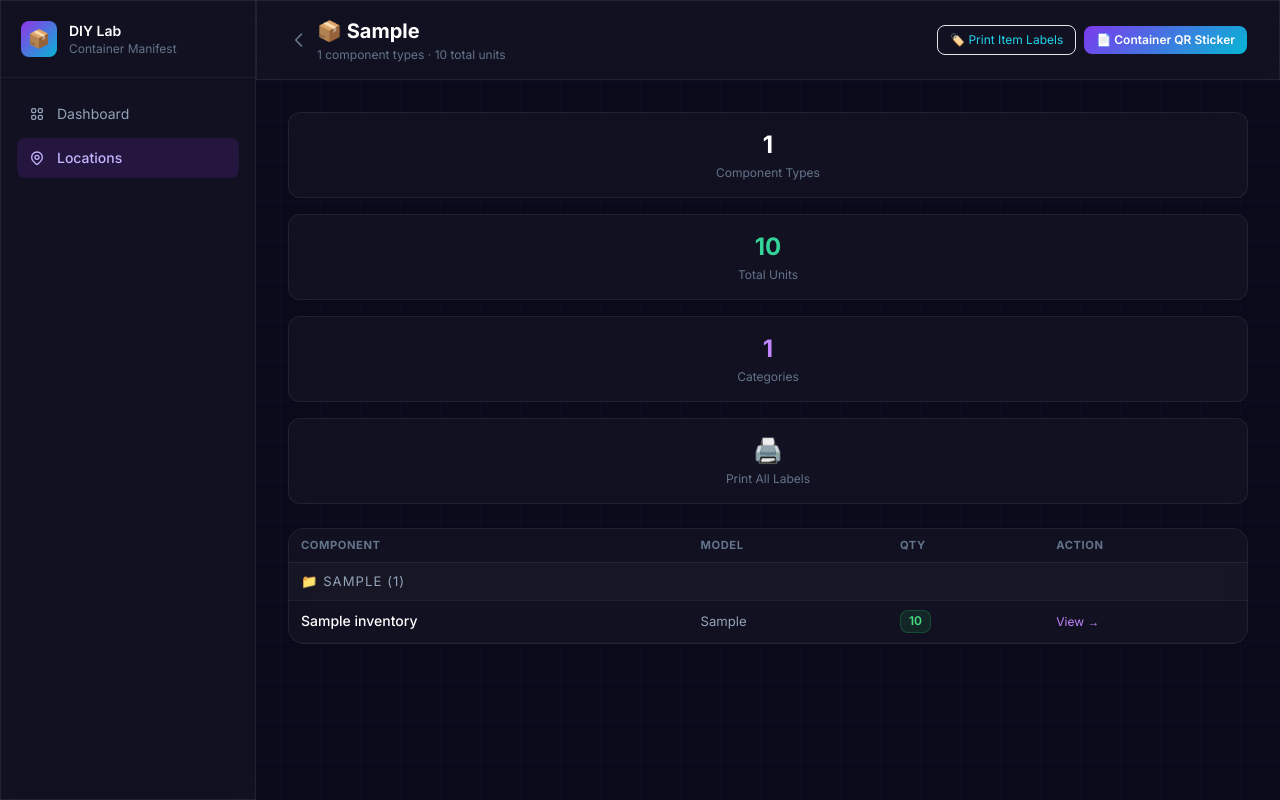
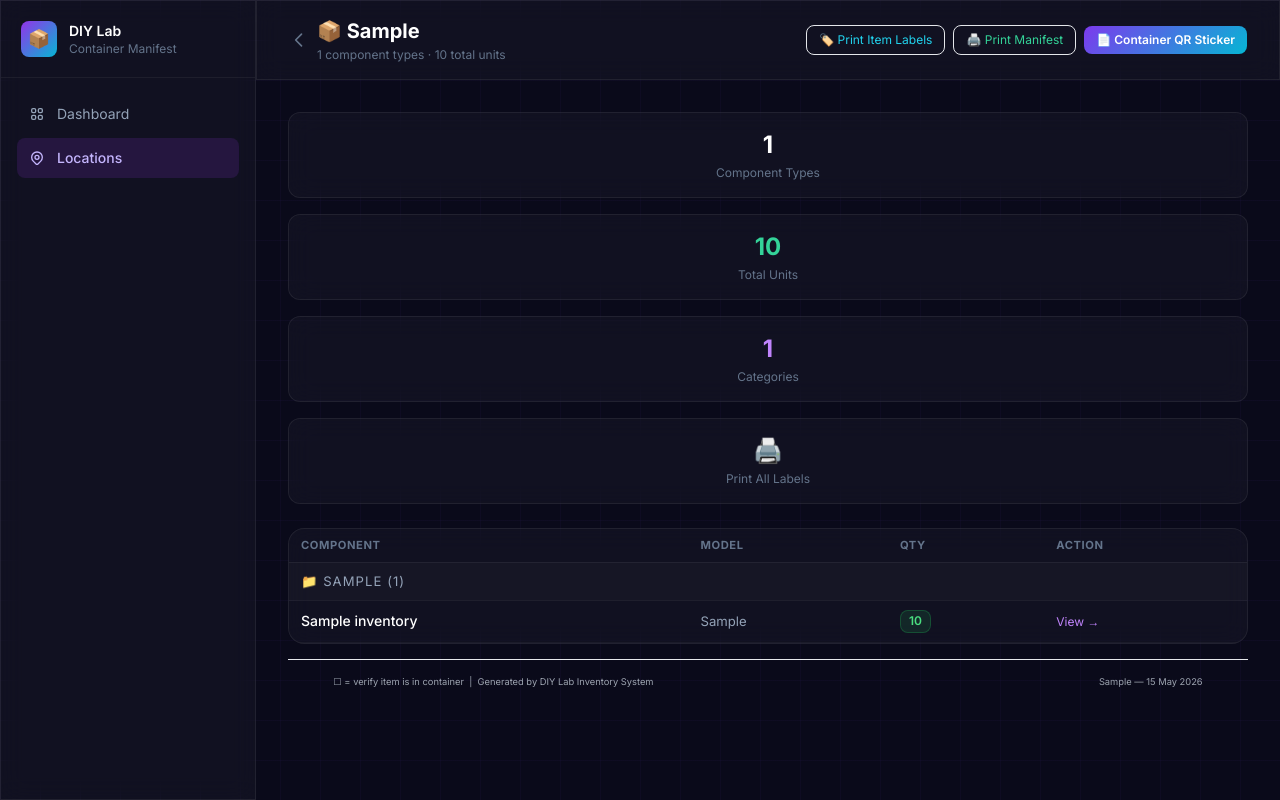
Before and after one commit to Philusha1983/diy-inventory, a PHP site: the page made by container_manifest.php in a window 1280 px wide. Run offline with PHP 8.4, Linux system fonts and the light colour scheme; the visitor is signed in with stand-in values (Sample User, id 1); tables that the repository leaves empty hold one stand-in row (values such as "Sample post").

Commit message:
feat: printable manifest sheet for containers
- Added '🖨️ Print Manifest' button in the header (green, beside QR sticker)
- Full @media print CSS: hides app chrome, sidebar, QR panels
- Print-only header: container name, item/qty/category counts, date+time
- Table prints with clean borders, light-purple category rows
- Added 'Verified ☐' checkbox column (hidden on screen, visible on paper)
  — lets user physically tick off items when examining a box
- Print footer: legend for the checkbox + container name + date
- No new dependencies; uses browser's native print dialog

```diff
--- a/container_manifest.php
+++ b/container_manifest.php
@@ -58,10 +58,44 @@ ksort($by_category);
     .sticker-info { flex:1; min-width:0; }
     .sticker-title { font-size:14px; font-weight:700; }
     .sticker-sub   { font-size:10px; color:#555; margin-top:2px; }
+    /* ── Print styles — clean A4 manifest sheet ──────────────────────── */
     @media print {
+      * { -webkit-print-color-adjust:exact; print-color-adjust:exact; }
       .no-print { display:none !important; }
-      body { background:#fff; color:#111; }
-      .glass { background:#f9fafb; border:1px solid #e5e7eb; }
+      body { background:#fff !important; color:#111 !important;
+             font-family: 'Inter', system-ui, sans-serif; margin:0; padding:0; }
+      /* Hide all app chrome */
+      #sidebar, #sidebar-overlay, #sticker-panel, #print-sticker-overlay { display:none !important; }
+      main { margin-left:0 !important; }
+      header { display:none !important; }
+      .p-4, .p-8, .lg\:p-8 { padding:0 !important; }
+      /* Show print-only header */
+      .print-header { display:block !important; }
+      /* Table styles for paper */
+      .glass { background:#fff !important; border:none !important;
+               border-radius:0 !important; box-shadow:none !important; }
+      .manifest-table { border-collapse:collapse; width:100%; font-size:9pt; }
+      .manifest-table th { background:#f3f4f6 !important; color:#374151 !important;
+        border:1px solid #d1d5db !important; padding:5pt 7pt;
+        font-size:8pt; text-transform:uppercase; letter-spacing:.04em; }
+      .manifest-table td { border:1px solid #e5e7eb !important; padding:5pt 7pt;
+        color:#111 !important; font-size:9pt; }
+      .manifest-table tr:hover td { background:none !important; }
+      .cat-header { background:#ede9fe !important; color:#4c1d95 !important;
+        font-weight:700; font-size:8pt; border:1px solid #c4b5fd !important; }
+      .qty-badge { background:none !important; color:#111 !important;
+        border:1px solid #9ca3af !important; border-radius:4px; }
+      /* Verified column — print only */
+      .col-verify { display:table-cell !important; }
+      /* Force hidden cols to show */
+      .hidden { display:table-cell !important; }
+      /* Avoid page breaks inside rows */
+      tr { page-break-inside:avoid; }
+      .cat-header { page-break-after:avoid; }
+    }
+    @media screen {
+      .print-header { display:none; }
+      .col-verify   { display:none; }
     }
   </style>
 </head>
@@ -99,14 +133,34 @@ ksort($by_category);
     </div>
     <div class="flex items-center gap-2 flex-shrink-0">
       <a href="print_labels.php?loc=<?= urlencode($loc) ?>" target="_blank"
-         class="text-xs text-cyan-400 border border-cyan-500/30 px-3 py-1.5 rounded-lg hover:bg-cyan-500/10 transition-all">
+         class="text-xs text-cyan-400 border border-cyan-500/30 px-3 py-1.5 rounded-lg hover:bg-cyan-500/10 transition-all no-print">
         🏷️ Print Item Labels
       </a>
-      <button onclick="toggleSticker()" class="btn-primary px-3 py-1.5 rounded-lg text-xs font-semibold text-white">
+      <button onclick="window.print()" class="text-xs text-emerald-400 border border-emerald-500/30 px-3 py-1.5 rounded-lg hover:bg-emerald-500/10 transition-all no-print">
+        🖨️ Print Manifest
+      </button>
+      <button onclick="toggleSticker()" class="btn-primary px-3 py-1.5 rounded-lg text-xs font-semibold text-white no-print">
         📄 Container QR Sticker
       </button>
     </div>
   </header>
+
+  <!-- Print-only manifest header (hidden on screen) -->
+  <div class="print-header" style="padding:12mm 12mm 6mm;border-bottom:2px solid #111;">
+    <div style="display:flex;justify-content:space-between;align-items:flex-start;">
+      <div>
+        <div style="font-size:18pt;font-weight:700;">📦 <?= htmlspecialchars($loc) ?></div>
+        <div style="font-size:9pt;color:#555;margin-top:3pt;">
+          <?= $total_items ?> component types &middot; <?= $total_qty ?> total units &middot;
+          <?= count($by_category) ?> categories
+        </div>
+      </div>
+      <div style="text-align:right;font-size:8pt;color:#777;">
+        <div>Printed: <?= date('d M Y, H:i') ?></div>
+        <div style="margin-top:2pt;">DIY Lab Inventory</div>
+      </div>
+    </div>
+  </div>
 
   <div class="p-4 lg:p-8">
 
@@ -176,12 +230,13 @@ ksort($by_category);
             <th>Model</th>
             <th class="hidden sm:table-cell">Category</th>
             <th>Qty</th>
+            <th class="col-verify" style="width:60px;text-align:center;">Verified</th>
             <th class="no-print">Action</th>
           </tr>
         </thead>
         <tbody>
           <?php foreach ($by_category as $cat => $cat_items): ?>
-          <tr><td colspan="5" class="cat-header">📁 <?= htmlspecialchars($cat) ?> (<?= count($cat_items) ?>)</td></tr>
+          <tr><td colspan="6" class="cat-header">📁 <?= htmlspecialchars($cat) ?> (<?= count($cat_items) ?>)</td></tr>
           <?php foreach ($cat_items as $item): ?>
           <tr>
             <td>
@@ -190,6 +245,7 @@ ksort($by_category);
             <td class="text-slate-400"><?= htmlspecialchars($item['model'] ?? '—') ?></td>
             <td class="text-slate-500 hidden sm:table-cell"><?= htmlspecialchars($item['category']) ?></td>
             <td><span class="qty-badge"><?= (int)$item['quantity'] ?></span></td>
+            <td class="col-verify" style="text-align:center;">☐</td>
             <td class="no-print">
               <a href="item_details.php?id=<?= $item['id'] ?>"
                  class="text-xs text-purple-400 hover:text-purple-300 transition-colors">View →</a>
@@ -198,7 +254,17 @@ ksort($by_category);
           <?php endforeach; ?>
           <?php endforeach; ?>
         </tbody>
+        <tfoot>
+          <tr class="col-verify" style="display:none;">
+            <?php /* tfoot only visible in print via CSS col-verify */ ?>
+          </tr>
+        </tfoot>
       </table>
+    </div>
+    <!-- Print footer -->
+    <div class="print-header" style="padding:4mm 12mm;font-size:7pt;color:#9ca3af;border-top:1px solid #e5e7eb;margin-top:4mm;display:flex;justify-content:space-between;">
+      <span>☐ = verify item is in container &nbsp;|&nbsp; Generated by DIY Lab Inventory System</span>
+      <span><?= htmlspecialchars($loc) ?> — <?= date('d M Y') ?></span>
     </div>
     <?php endif; ?>
 
```
